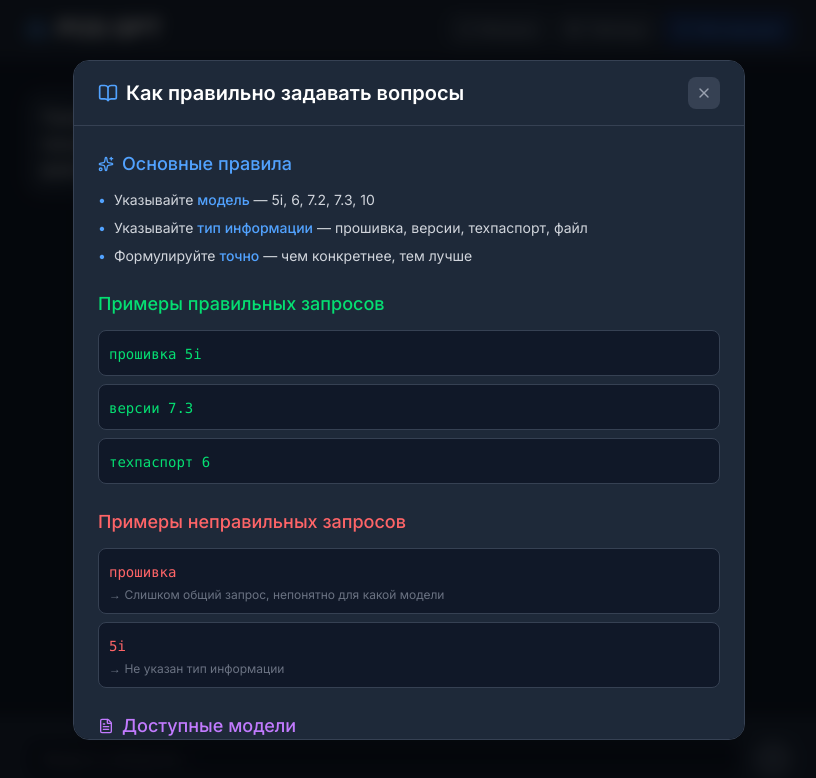
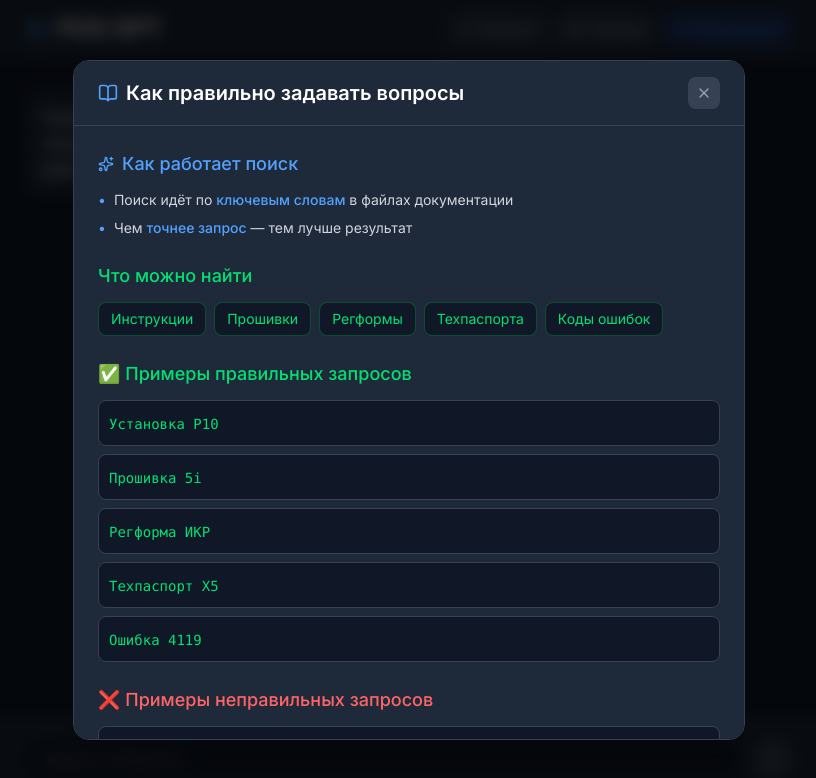
Before and after one commit to Kravchenko-Sergey/pos-gpt, a Next.js app: page / in a window 1280 px wide. Both pictures are taken after a click on the button "Инструкция". Shown: the top 778 px of the page, without its empty margins (231-1047 px from the left). Built offline with nearby package versions, Linux system fonts and the light colour scheme.

Commit message:
feat: update instructions modal with search tips

```diff
--- a/src/app/page.tsx
+++ b/src/app/page.tsx
@@ -78,116 +78,157 @@ function InstructionsModal({
 				</div>
 
 				<div className='p-4 sm:p-6 space-y-4 sm:space-y-6'>
+					{/* Как работает поиск */}
 					<div>
 						<h3 className='text-base sm:text-lg font-medium text-blue-400 mb-2 sm:mb-3 flex items-center gap-2'>
 							<Sparkles className='w-3.5 h-3.5 sm:w-4 sm:h-4' />
-							<span>Основные правила</span>
+							<span>Как работает поиск</span>
 						</h3>
 						<ul className='space-y-1.5 sm:space-y-2 text-gray-300 text-xs sm:text-sm'>
 							<li className='flex items-start gap-2'>
 								<span className='text-blue-400 shrink-0'>•</span>
 								<span>
-									Указывайте{' '}
-									<span className='text-blue-400 font-medium'>модель</span> —
-									5i, 6, 7.2, 7.3, 10
+									Поиск идёт по{' '}
+									<span className='text-blue-400 font-medium'>
+										ключевым словам
+									</span>{' '}
+									в файлах документации
 								</span>
 							</li>
 							<li className='flex items-start gap-2'>
 								<span className='text-blue-400 shrink-0'>•</span>
 								<span>
-									Указывайте{' '}
+									Чем{' '}
 									<span className='text-blue-400 font-medium'>
-										тип информации
+										точнее запрос
 									</span>{' '}
-									— прошивка, версии, техпаспорт, файл
-								</span>
-							</li>
-							<li className='flex items-start gap-2'>
-								<span className='text-blue-400 shrink-0'>•</span>
-								<span>
-									Формулируйте{' '}
-									<span className='text-blue-400 font-medium'>точно</span> — чем
-									конкретнее, тем лучше
+									— тем лучше результат
 								</span>
 							</li>
 						</ul>
 					</div>
 
+					{/* Что можно найти */}
 					<div>
 						<h3 className='text-base sm:text-lg font-medium text-green-400 mb-2 sm:mb-3 flex items-center gap-2'>
-							<span>Примеры правильных запросов</span>
+							<span>Что можно найти</span>
+						</h3>
+						<div className='flex flex-wrap gap-1.5 sm:gap-2 mb-3'>
+							<span className='px-2 sm:px-3 py-1 sm:py-1.5 bg-gray-900 text-green-400 rounded-lg text-xs sm:text-sm border border-green-500/30'>
+								Инструкции
+							</span>
+							<span className='px-2 sm:px-3 py-1 sm:py-1.5 bg-gray-900 text-green-400 rounded-lg text-xs sm:text-sm border border-green-500/30'>
+								Прошивки
+							</span>
+							<span className='px-2 sm:px-3 py-1 sm:py-1.5 bg-gray-900 text-green-400 rounded-lg text-xs sm:text-sm border border-green-500/30'>
+								Регформы
+							</span>
+							<span className='px-2 sm:px-3 py-1 sm:py-1.5 bg-gray-900 text-green-400 rounded-lg text-xs sm:text-sm border border-green-500/30'>
+								Техпаспорта
+							</span>
+							<span className='px-2 sm:px-3 py-1 sm:py-1.5 bg-gray-900 text-green-400 rounded-lg text-xs sm:text-sm border border-green-500/30'>
+								Коды ошибок
+							</span>
+						</div>
+					</div>
+
+					{/* Примеры правильных запросов */}
+					<div>
+						<h3 className='text-base sm:text-lg font-medium text-green-400 mb-2 sm:mb-3 flex items-center gap-2'>
+							<span>✅ Примеры правильных запросов</span>
 						</h3>
 						<div className='space-y-1.5 sm:space-y-2'>
 							<div className='bg-gray-900 rounded-lg p-2 sm:p-2.5 border border-gray-700'>
 								<code className='text-green-400 text-xs sm:text-sm'>
-									прошивка 5i
+									Установка P10
 								</code>
 							</div>
 							<div className='bg-gray-900 rounded-lg p-2 sm:p-2.5 border border-gray-700'>
 								<code className='text-green-400 text-xs sm:text-sm'>
-									версии 7.3
+									Прошивка 5i
 								</code>
 							</div>
 							<div className='bg-gray-900 rounded-lg p-2 sm:p-2.5 border border-gray-700'>
 								<code className='text-green-400 text-xs sm:text-sm'>
-									техпаспорт 6
+									Регформа ИКР
+								</code>
+							</div>
+							<div className='bg-gray-900 rounded-lg p-2 sm:p-2.5 border border-gray-700'>
+								<code className='text-green-400 text-xs sm:text-sm'>
+									Техпаспорт X5
+								</code>
+							</div>
+							<div className='bg-gray-900 rounded-lg p-2 sm:p-2.5 border border-gray-700'>
+								<code className='text-green-400 text-xs sm:text-sm'>
+									Ошибка 4119
 								</code>
 							</div>
 						</div>
 					</div>
 
+					{/* Примеры неправильных запросов */}
 					<div>
 						<h3 className='text-base sm:text-lg font-medium text-red-400 mb-2 sm:mb-3 flex items-center gap-2'>
-							<span>Примеры неправильных запросов</span>
+							<span>❌ Примеры неправильных запросов</span>
 						</h3>
 						<div className='space-y-1.5 sm:space-y-2'>
 							<div className='bg-gray-900 rounded-lg p-2 sm:p-2.5 border border-gray-700'>
 								<code className='text-red-400 text-xs sm:text-sm'>
-									прошивка
+									терминал
 								</code>
 								<p className='text-gray-500 text-[11px] sm:text-xs mt-1'>
-									→ Слишком общий запрос, непонятно для какой модели
+									→ Слишком общий запрос, непонятно какой терминал
 								</p>
 							</div>
 							<div className='bg-gray-900 rounded-lg p-2 sm:p-2.5 border border-gray-700'>
-								<code className='text-red-400 text-xs sm:text-sm'>5i</code>
+								<code className='text-red-400 text-xs sm:text-sm'>
+									настройка
+								</code>
 								<p className='text-gray-500 text-[11px] sm:text-xs mt-1'>
-									→ Не указан тип информации
+									→ Не указана модель или тип подключения
 								</p>
 							</div>
 						</div>
 					</div>
 
+					{/* Доступные модели терминалов */}
 					<div>
 						<h3 className='text-base sm:text-lg font-medium text-purple-400 mb-2 sm:mb-3 flex items-center gap-2'>
 							<FileText className='w-3.5 h-3.5 sm:w-4 sm:h-4' />
-							<span>Доступные модели</span>
+							<span>Доступные модели терминалов</span>
 						</h3>
 						<div className='flex flex-wrap gap-1.5 sm:gap-2'>
 							<span className='px-2 sm:px-3 py-1 sm:py-1.5 bg-gray-900 text-purple-400 rounded-lg text-xs sm:text-sm font-mono border border-purple-500/30'>
-								5i
+								Эвотор 5i/6/7.2/7.3/10
 							</span>
 							<span className='px-2 sm:px-3 py-1 sm:py-1.5 bg-gray-900 text-purple-400 rounded-lg text-xs sm:text-sm font-mono border border-purple-500/30'>
-								6
+								Kozen P10/P12
 							</span>
 							<span className='px-2 sm:px-3 py-1 sm:py-1.5 bg-gray-900 text-purple-400 rounded-lg text-xs sm:text-sm font-mono border border-purple-500/30'>
-								7.2
+								Pax/S80/S90/D230/S300/SP30/Q25
 							</span>
 							<span className='px-2 sm:px-3 py-1 sm:py-1.5 bg-gray-900 text-purple-400 rounded-lg text-xs sm:text-sm font-mono border border-purple-500/30'>
-								7.3
+								Tactilion T2/G3
 							</span>
 							<span className='px-2 sm:px-3 py-1 sm:py-1.5 bg-gray-900 text-purple-400 rounded-lg text-xs sm:text-sm font-mono border border-purple-500/30'>
-								10
+								Verifone VX520/VX820
+							</span>
+							<span className='px-2 sm:px-3 py-1 sm:py-1.5 bg-gray-900 text-purple-400 rounded-lg text-xs sm:text-sm font-mono border border-purple-500/30'>
+								Ingenico iCT220/IPP320/IWL320
+							</span>
+							<span className='px-2 sm:px-3 py-1 sm:py-1.5 bg-gray-900 text-purple-400 rounded-lg text-xs sm:text-sm font-mono border border-purple-500/30'>
+								Castles VEGA3000
 							</span>
 						</div>
 					</div>
 
+					{/* Совет */}
 					<div className='bg-blue-600/10 border border-blue-500/30 rounded-xl p-3 sm:p-4'>
 						<p className='text-xs sm:text-sm text-blue-300 flex items-start gap-2'>
 							<Sparkles className='w-3.5 h-3.5 sm:w-4 sm:h-4 mt-0.5 shrink-0' />
 							<span>
-								<span className='font-medium'>Совет:</span> Например: "прошивка
-								5i" или "версии 7.3"
+								<span className='font-medium'></span> Чётко указывайте, что
+								нужно. Чем точнее запрос — тем быстрее найдём!
 							</span>
 						</p>
 					</div>
```
